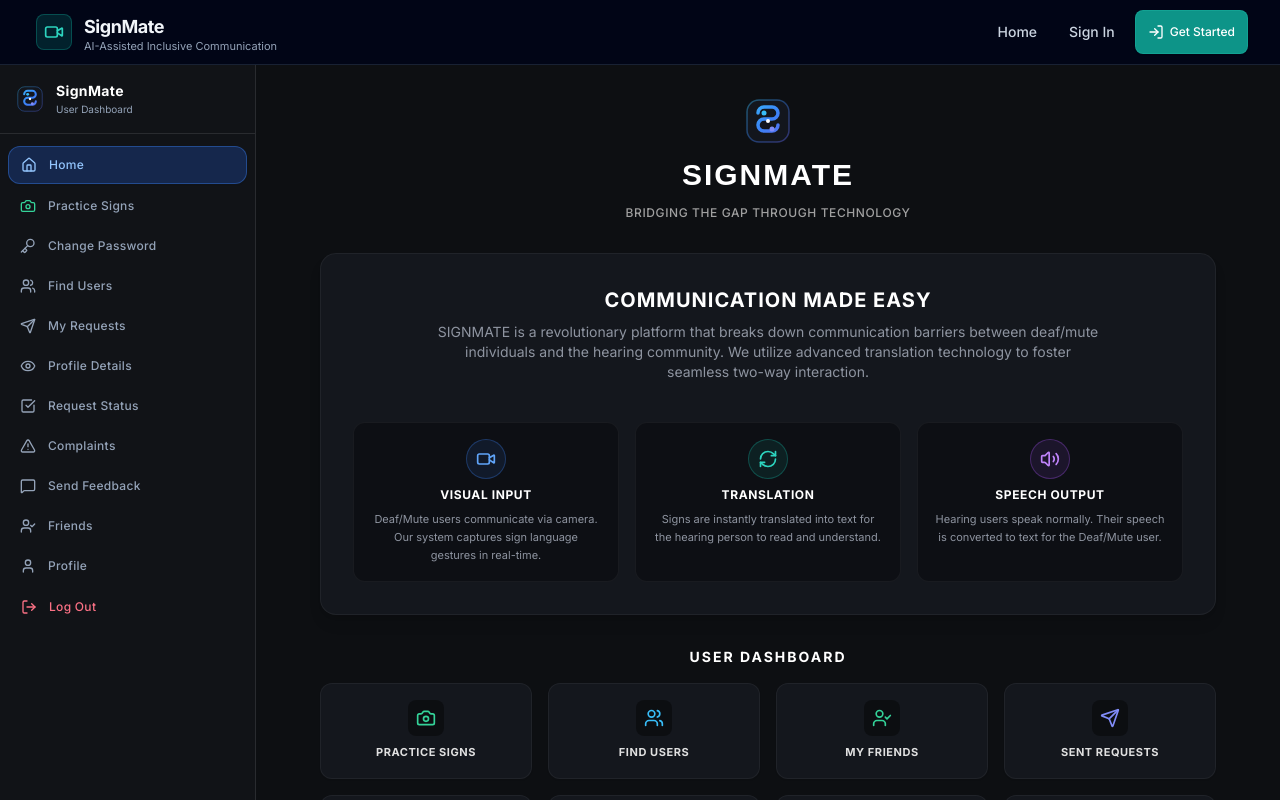
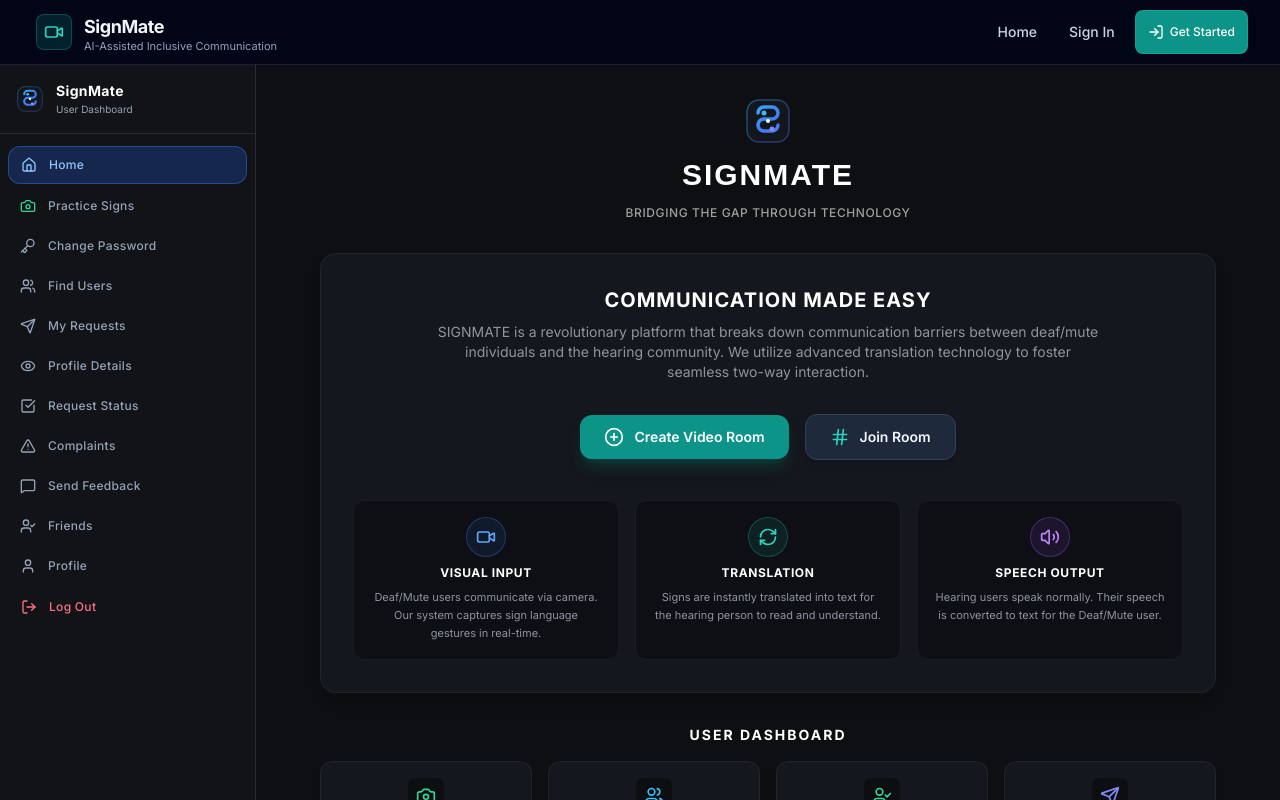
Before and after one commit to rashhiye/signmate-ai-for-inclusive-communication, a React (Vite) app: page /dashboard in a window 1280 px wide. Shown: the top 800 px of the page. Built offline with nearby package versions, Linux system fonts and the light colour scheme; no server answers.

Commit message:
Restore Create and Join room buttons in dashboard, clean buttons from video call window

```diff
--- a/src/pages/DashboardPage.tsx
+++ b/src/pages/DashboardPage.tsx
@@ -1,6 +1,8 @@
-import React from 'react';
+import React, { useState } from 'react';
 import { useNavigate } from 'react-router-dom';
 import { UserSidebar } from '../components/user/UserSidebar';
+import { CreateRoomModal } from '../rooms/CreateRoomModal';
+import { JoinRoomModal } from '../rooms/JoinRoomModal';
 import { SignMateLogo } from '../components/brand/SignMateLogo';
 import { useAuth } from '../hooks/useAuth';
 import {
@@ -16,12 +18,16 @@ import {
   User as UserIcon,
   Shield,
   LogOut,
+  PlusCircle,
+  Hash,
   Camera,
 } from 'lucide-react';
 
 export const DashboardPage: React.FC = () => {
   const { user, logout } = useAuth();
   const navigate = useNavigate();
+  const [isCreateOpen, setIsCreateOpen] = useState(false);
+  const [isJoinOpen, setIsJoinOpen] = useState(false);
 
   const handleLogout = async () => {
     await logout();
@@ -73,6 +79,27 @@ export const DashboardPage: React.FC = () => {
               deaf/mute individuals and the hearing community. We utilize advanced translation
               technology to foster seamless two-way interaction.
             </p>
+          </div>
+
+          {/* Quick Call Action Buttons */}
+          <div className="flex flex-wrap items-center justify-center gap-4 pt-2">
+            <button
+              type="button"
+              onClick={() => setIsCreateOpen(true)}
+              className="px-6 py-3 rounded-xl bg-brand-500 hover:bg-brand-600 text-white font-semibold text-sm flex items-center gap-2.5 shadow-lg shadow-brand-500/25 transition-all active:scale-[0.98]"
+            >
+              <PlusCircle className="w-5 h-5" />
+              <span>Create Video Room</span>
+            </button>
+
+            <button
+              type="button"
+              onClick={() => setIsJoinOpen(true)}
+              className="px-6 py-3 rounded-xl bg-surface-800 hover:bg-surface-700 text-surface-100 border border-surface-700 font-semibold text-sm flex items-center gap-2.5 shadow-md transition-all active:scale-[0.98]"
+            >
+              <Hash className="w-5 h-5 text-brand-400" />
+              <span>Join Room</span>
+            </button>
           </div>
 
           {/* 3 Core Translation Feature Cards from Page 66 */}
@@ -137,6 +164,10 @@ export const DashboardPage: React.FC = () => {
           </div>
         </div>
       </div>
+
+      {/* Modals */}
+      <CreateRoomModal isOpen={isCreateOpen} onClose={() => setIsCreateOpen(false)} />
+      <JoinRoomModal isOpen={isJoinOpen} onClose={() => setIsJoinOpen(false)} />
     </div>
   );
 };
--- a/src/pages/RoomPage.tsx
+++ b/src/pages/RoomPage.tsx
@@ -911,33 +911,16 @@ export const RoomPage: React.FC = () => {
                 </div>
               </div>
             ) : (
-              /* Waiting for partner screen */
-              <div className="text-center p-6 text-surface-400 space-y-3 z-10">
-                <div className="w-16 h-16 rounded-full bg-surface-800/80 border border-white/10 flex items-center justify-center mx-auto text-surface-300">
+              /* Waiting for partner screen (Clean WhatsApp call style) */
+              <div className="text-center p-6 text-surface-400 space-y-2.5 z-10 select-none">
+                <div className="w-16 h-16 rounded-full bg-[#1e212b] border border-white/10 flex items-center justify-center mx-auto text-surface-400 animate-pulse">
                   <Users className="w-7 h-7" />
                 </div>
                 <div>
-                  <h3 className="text-sm font-bold text-white">Waiting for Others to Join</h3>
-                  <p className="text-xs text-surface-400 mt-1 max-w-xs mx-auto">
-                    Share your room code to start real-time video call (Up to 4 participants):
+                  <h3 className="text-sm font-semibold text-white">Waiting for Partner...</h3>
+                  <p className="text-xs text-surface-400 mt-0.5">
+                    Room: <span className="font-mono text-blue-400 font-bold">{currentRoomId}</span>
                   </p>
-                  <span
-                    onClick={copyRoomLink}
-                    className="font-mono text-sm text-blue-400 font-bold block mt-2 hover:text-blue-300 cursor-pointer underline decoration-dotted"
-                    title="Click to copy room code"
-                  >
-                    {currentRoomId}
-                  </span>
-                </div>
-                <div className="flex flex-wrap items-center justify-center gap-2 pt-2">
-                  <button
-                    type="button"
-                    onClick={copyRoomLink}
-                    className="px-4 py-2 rounded-xl bg-blue-600 hover:bg-blue-500 text-white text-xs font-semibold inline-flex items-center gap-1.5 transition-colors shadow-sm cursor-pointer"
-                  >
-                    <Copy className="w-3.5 h-3.5" />
-                    Copy Invite Link
-                  </button>
                 </div>
               </div>
             )}
```
